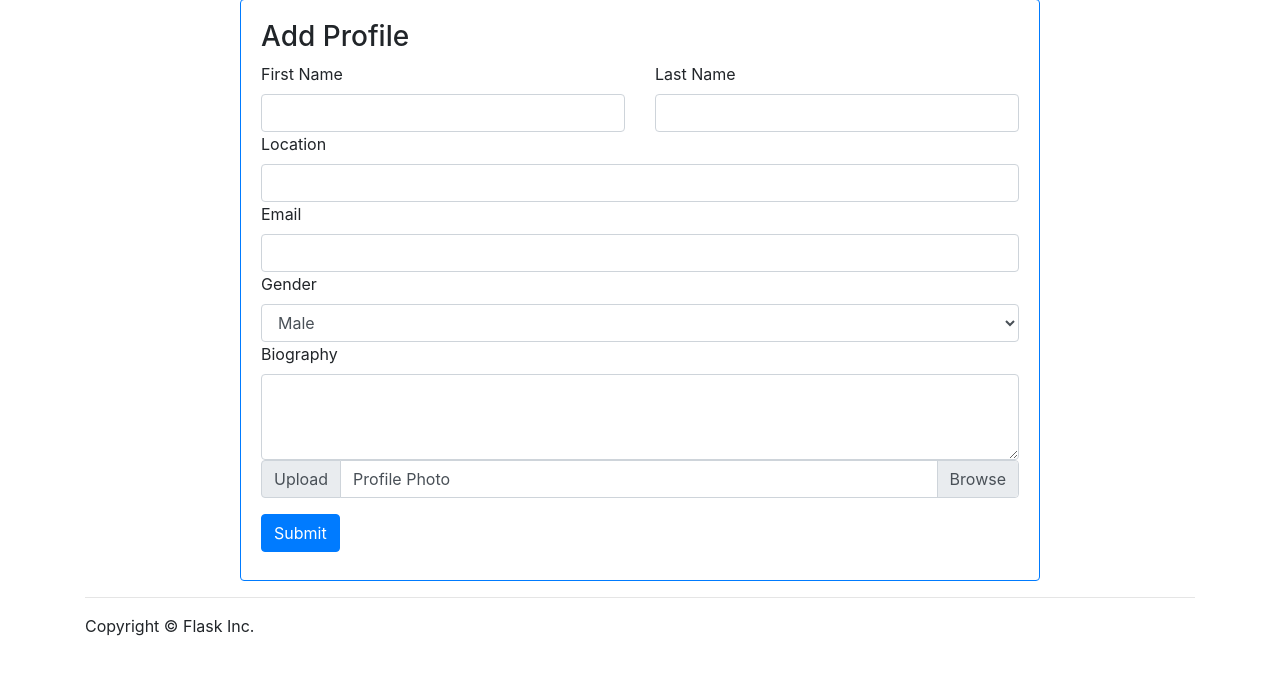
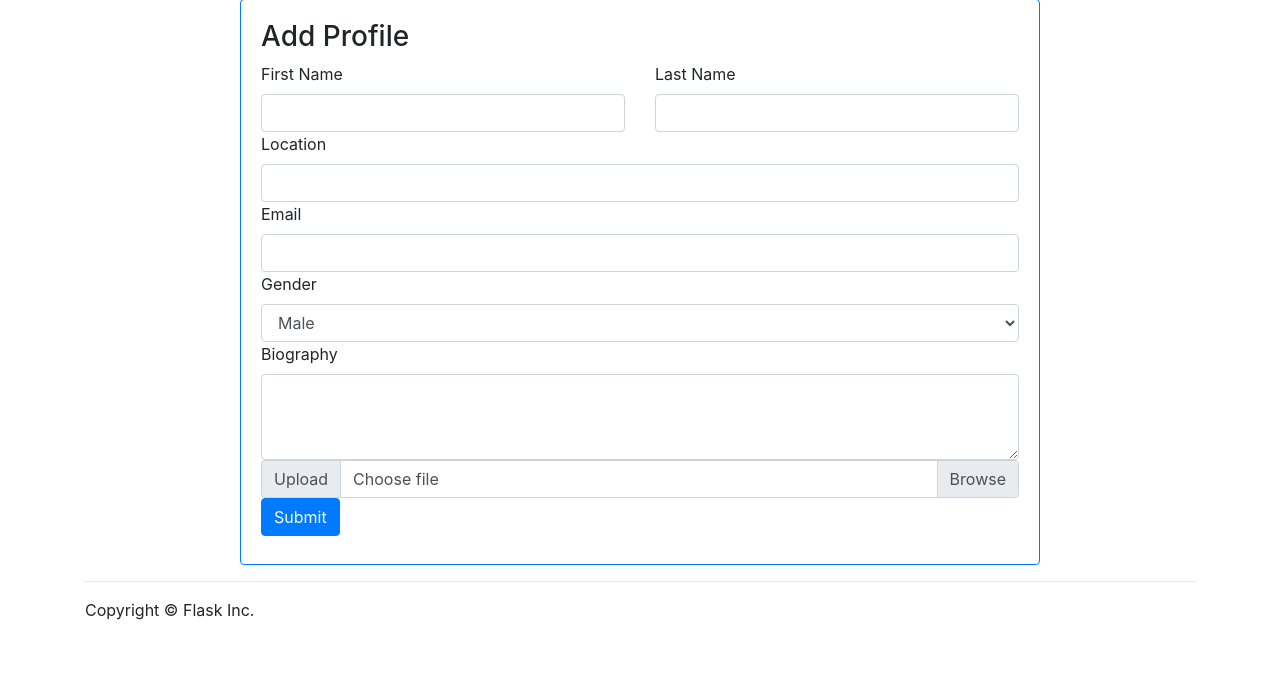
Before and after one commit to caribbeanyute/info3180-project1, a Flask app: page /profile in a window 1280 px wide. Shown: the part 81-756 px from the top of the page. Run offline with Flask 2, Linux system fonts and the light colour scheme; some libraries are stand-ins or nearby versions.

Commit message:
Modified Form

```diff
--- a/app/forms.py
+++ b/app/forms.py
@@ -1,6 +1,6 @@
 from flask_wtf import FlaskForm
 from flask_wtf.file import FileField, FileRequired, FileAllowed
-from wtforms import StringField,TextField,TextAreaField,SelectField
+from wtforms import StringField,TextField,TextAreaField,SelectField,SubmitField
 from wtforms.validators import DataRequired, Email,Required
 
 images = ["png","jpg"]
@@ -13,3 +13,4 @@ class ProfileForm(FlaskForm):
     biography = TextAreaField('Message', validators=[DataRequired()])
     photo = FileField('photo', validators=[ FileRequired(),
         FileAllowed(images, 'Images only!')])
+    submit = SubmitField(label='Submit')
--- a/app/templates/profileForm.html
+++ b/app/templates/profileForm.html
@@ -9,33 +9,26 @@
 
         <div class="row" data-validate="Name is required">
             <div class="col">
-					{{form.firstname.label(text="First Name")}}
-					{{form.firstname(class="form-control",id="firstname")}}
+                {{form.firstname.label(text="First Name")}} {{form.firstname(class="form-control",id="firstname")}}
             </div>
 
             <div class="col" data-validate="Name is required">
-					{{form.lastname.label(text="Last Name")}}
-					{{form.lastname(class="form-control",id="lastname")}}
+                {{form.lastname.label(text="Last Name")}} {{form.lastname(class="form-control",id="lastname")}}
                 <span class="focus-input100"></span>
             </div>
         </div>
         <div class="wrap-input100 validate-input" data-validate="Name is required">
-					{{form.location.label(text="Location")}}
-					{{form.location(class="form-control",id="location")}}
+            {{form.location.label(text="Location")}} {{form.location(class="form-control",id="location")}}
             <span class="focus-input100"></span>
         </div>
 
-
         <div class="wrap-input100 validate-input" data-validate="Valid email is required: ex@abc.xyz">
-					{{form.email.label(text="Email")}}
-					{{form.email(class="form-control",type="email")}}
+            {{form.email.label(text="Email")}} {{form.email(class="form-control",type="email")}}
             <span class="focus-input100"></span>
         </div>
 
-
         <div class="wrap-input100 input100-select">
-					{{form.gender.label}}
-					{{form.gender(class="form-control")}}
+            {{form.gender.label}} {{form.gender(class="form-control")}}
             <div>
 
             </div>
@@ -43,31 +36,25 @@
         </div>
 
         <div class="wrap-input100 validate-input" data-validate="Message is required">
-					{{form.biography.label(text="Biography")}}
-					{{form.biography(class="form-control",rows="3")}}
+            {{form.biography.label(text="Biography")}} {{form.biography(class="form-control",rows="3")}}
             <span class="focus-input100"></span>
         </div>
-				<div class="input-group mb-3" data-validate="Message is required">
+
+            <div class="input-group">
                 <div class="input-group-prepend">
-					 	<span class="input-group-text">Upload</span>
+                    <span class="input-group-text" id="inputGroupFileAddon01">Upload</span>
                 </div>
                 <div class="custom-file">
-					{{form.photo(class="custom-file-input")}}
-					{{form.photo.label(class="custom-file-label",text="Profile Photo")}}
+                    {{form.photo(class="custom-file-input",id="inputGroupFile01")}}
+                    <label class="custom-file-label" for="inputGroupFile01">Choose file</label>
                 </div>
             </div>
 
-				<div class="container-contact100-form-btn">
+
             <div class="wrap-contact100-form-btn">
-						<div class="contact100-form-bgbtn"></div>
-						<button class="btn btn-primary mb-2">
-							<span>
-								Submit
-								<i class="fa fa-long-arrow-right m-l-7" aria-hidden="true"></i>
-							</span>
-						</button>
+                {{form.submit(class="btn btn-primary mb-2",)}}
                 </div>
-				</div>
+
     </form>
 </div>
 {% endblock %}
```
Lines whose indentation alone changed are shown as unchanged.
